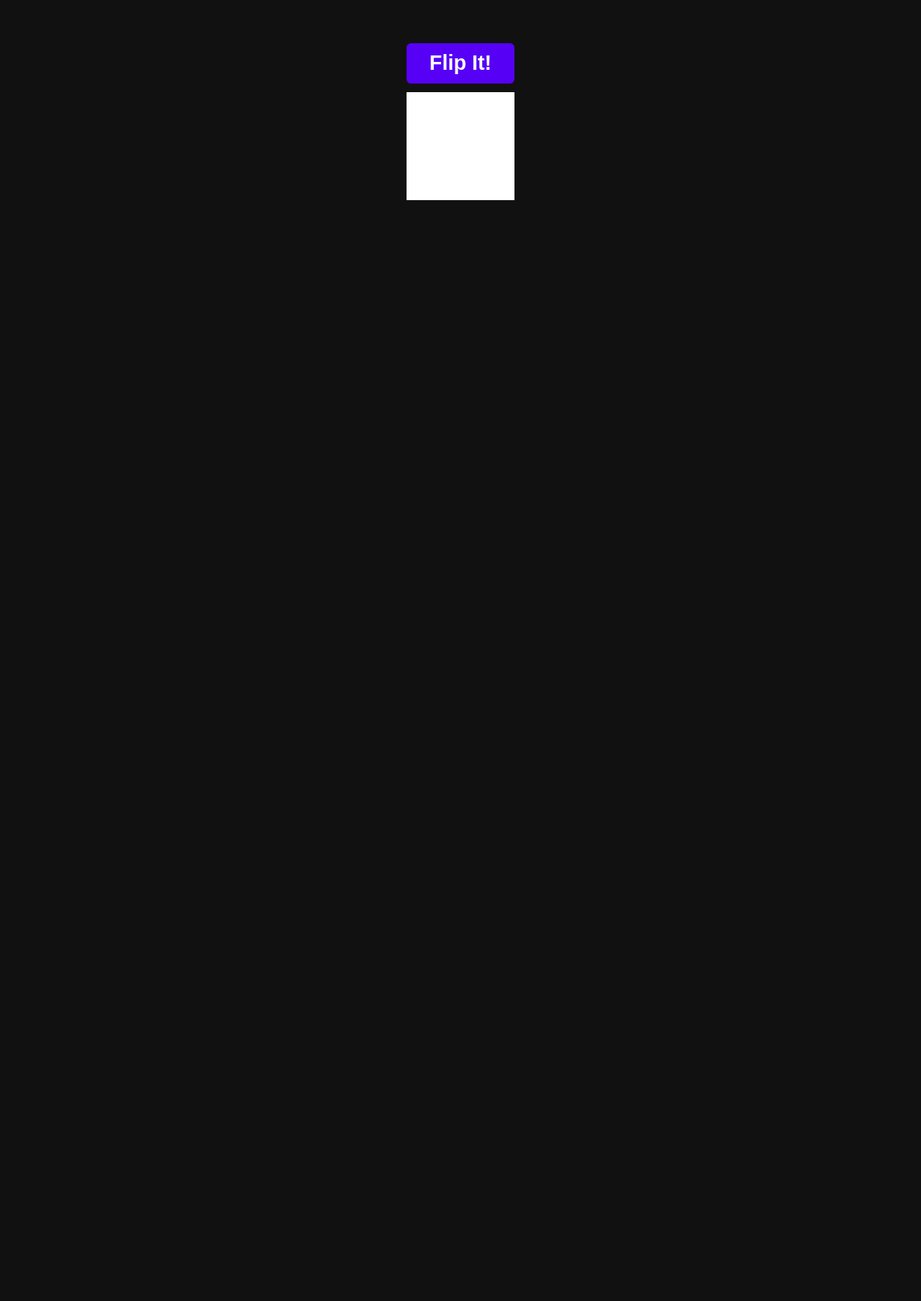
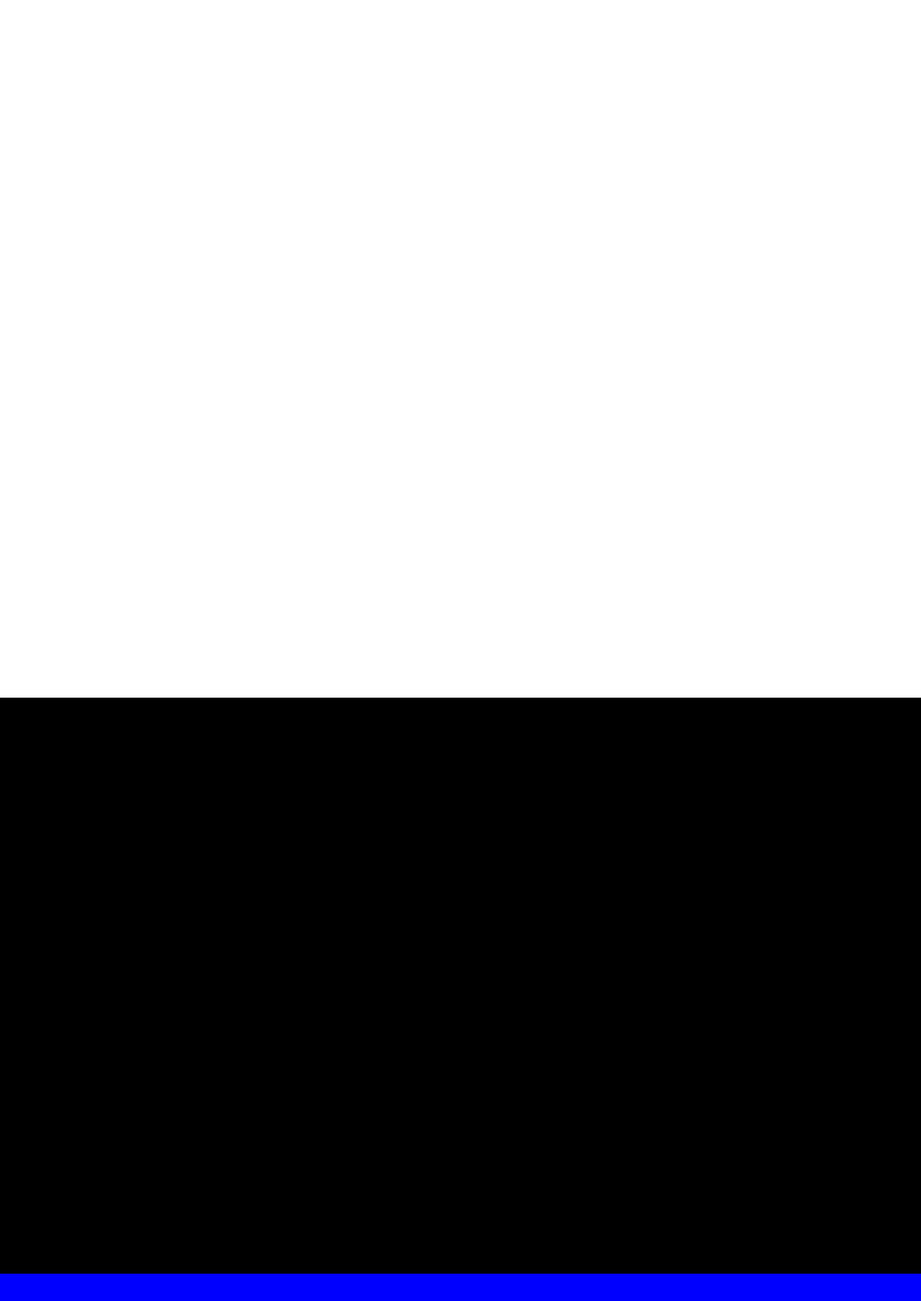
Before and after one commit to sudhanshuDongre24/react-motion, a React (Vite) app: page / in a window 1280 px wide. Shown: the part 231-2038 px from the top of the page at 72% size. Before the commit the page ends 900 px from the top, so only its background shows below. Built offline with nearby package versions, Linux system fonts and the light colour scheme.

Commit message:
add viewbased animation

```diff
--- a/src/App.tsx
+++ b/src/App.tsx
@@ -14,13 +14,16 @@ import Drag3d from "./examples/drag3d.js";
 import DragConstraints from "./examples/DragConstraints.js";
 import DynamicNavbar from "./examples/DynamicNavbar.js";
 import AnimationControl from "./pages/AnimationControl.js";
+import ViewBasedAnimation from "./pages/ViewBasedAnimation.js";
 
 const App = () => {
   return (
     <div>
       {/* <BasicOfMotion /> */}
       {/* <Gesture /> */}
-      <AnimationControl />
+      {/* <AnimationControl /> */}
+      <ViewBasedAnimation />
+
       {/* Examples */}
       {/* <AnimatePresenceStack /> */}
       {/* <BoxAnimation /> */}
--- /dev/null
+++ b/src/pages/ViewBasedAnimation.tsx
@@ -0,0 +1,33 @@
+import React, { useEffect } from "react";
+import { motion, useInView } from "motion/react";
+
+const ViewBasedAnimation = () => {
+  const ref = React.useRef(null);
+  const isInView = useInView(ref, { once: true });
+
+  useEffect(() => {
+    console.log("Is in view ->  ", isInView);
+  }, [isInView]);
+
+  return (
+    <>
+      <div style={{ height: "150vh" }} />
+      <motion.div
+        style={{ height: "100vh", background: "black" }}
+        initial={{ opacity: 0 }}
+        whileInView={{ opacity: 1 }}
+        transition={{ duration: 1 }}
+      />
+      <div
+        ref={ref}
+        style={{
+          height: "100vh",
+          background: isInView ? "blue" : "red",
+          transition: "1s background",
+        }}
+      />
+    </>
+  );
+};
+
+export default ViewBasedAnimation;
```
Also changed, not shown: src/index.css (+5 -2 lines).
